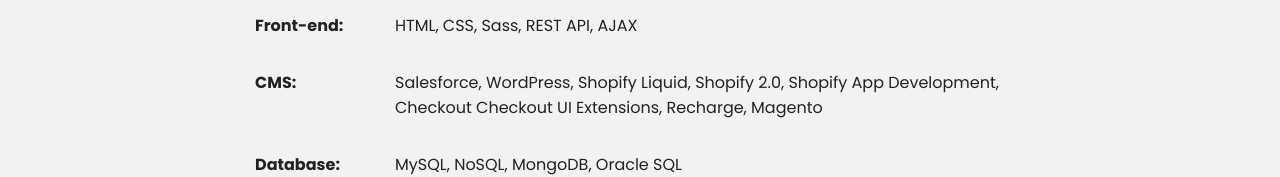
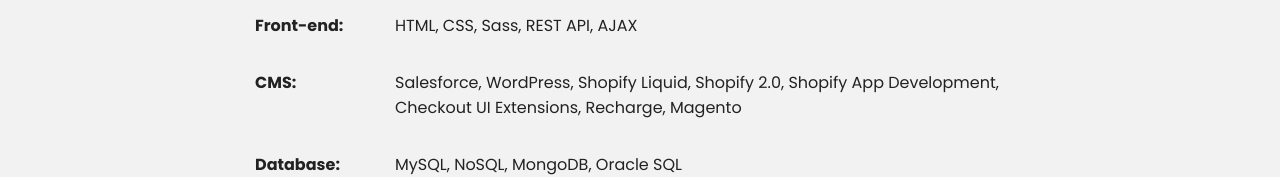
Before and after one commit to hooleymcknight/hooleymcknight.com, a Next.js app in the folder hooleymcknight-reacts/: page /resume in a window 1280 px wide. Shown: the part 357-534 px from the top of the page. Built offline with nearby package versions, Linux system fonts and the light colour scheme.

Commit message:
content updates

```diff
--- a/hooleymcknight-reacts/components/index/portfolio/project.js
+++ b/hooleymcknight-reacts/components/index/portfolio/project.js
@@ -26,10 +26,6 @@
             proj.dataset.active = 'true';
         }
     }
-
-    // const closeProject = (e) => {
-    //     const proj = e.target.closest('[data-type="project"]');
-    // }
 
     return (
         <div className={styles.project} data-type="project" data-title={props.name} tabIndex="0">
--- a/hooleymcknight-reacts/components/resumePage/resume_data.json
+++ b/hooleymcknight-reacts/components/resumePage/resume_data.json
@@ -120,7 +120,7 @@
       "HTML", "CSS", "Sass", "REST API", "AJAX"
     ],
     "CMS": [
-      "Salesforce", "WordPress", "Shopify Liquid", "Shopify 2.0", "Shopify App Development", "Checkout Checkout UI Extensions", "Recharge", "Magento"
+      "Salesforce", "WordPress", "Shopify Liquid", "Shopify 2.0", "Shopify App Development", "Checkout UI Extensions", "Recharge", "Magento"
     ],
     "Database": [
       "MySQL", "NoSQL", "MongoDB", "Oracle SQL"
```
